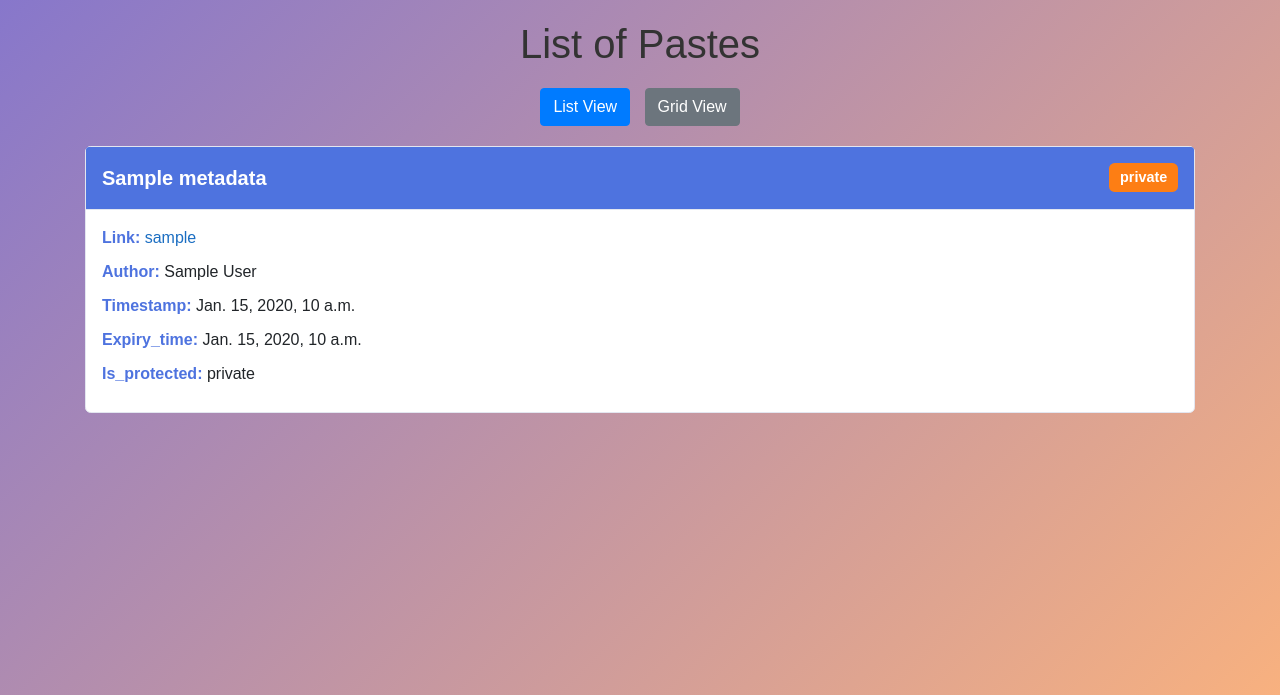
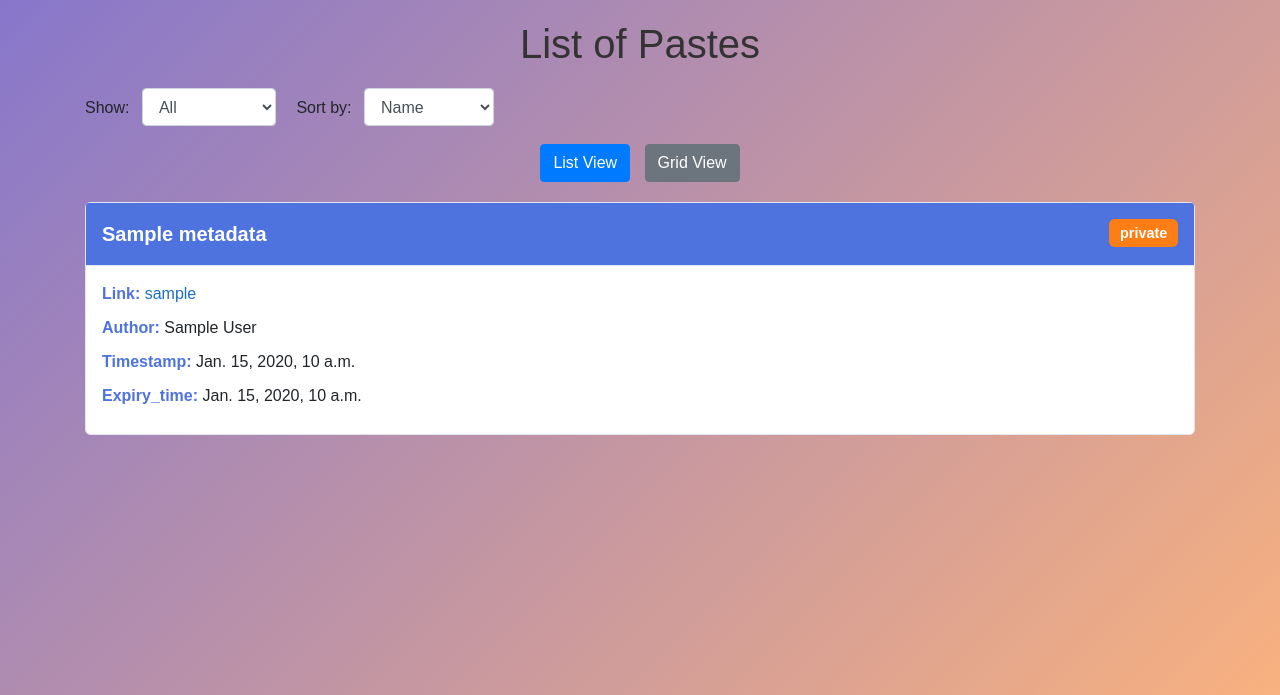
Before and after one commit to zuhoffff/Pastebin-django, a Django app: page /list_pastes in a window 1280 px wide. Shown: the top 695 px of the page. Run offline with Django 5.2, Linux system fonts and the light colour scheme; tables that the repository leaves empty hold one stand-in row (values such as "Sample post"); some libraries are stand-ins or nearby versions.

Commit message:
basic filtering and sorting; issues with time sorting

```diff
--- a/main_app/pastebin_main_app/templates/list_pastes.html
+++ b/main_app/pastebin_main_app/templates/list_pastes.html
@@ -12,13 +12,35 @@
 {% block content %}
 <div class="container">
     <h1>List of Pastes</h1>
+
+    <!-- Filter and Sort Options -->
+    <div class="mb-3">
+        <label for="filter" class="mr-2">Show:</label>
+        <select id="filter" class="form-control mr-3 d-inline-block" style="width: auto;">
+            <option value="all">All</option>
+            <option value="public">Public Only</option>
+            <option value="private">Private Only</option>
+        </select>
+
+        <label for="sort" class="mr-2">Sort by:</label>
+        <select id="sort" class="form-control d-inline-block" style="width: auto;">
+            <option value="name">Name</option>
+            <option value="slug">Slug</option>
+            <option value="timestamp">Timestamp</option>
+            <option value="expiry_time">Expiry Time</option>
+        </select>
+    </div>
+
     <div class="view-toggle">
         <button id="list-view-btn" class="btn btn-primary">List View</button>
         <button id="grid-view-btn" class="btn btn-secondary">Grid View</button>
     </div>
+
     <div id="pastes-container" class="row list-view">
         {% for metadata in metadatas %}
-        <div class="col-md-12 col-lg-4">
+        <div class="col-md-12 col-lg-4 mb-4 paste-item" data-status="{{ metadata.is_protected }}"
+             data-name="{{ metadata.name }}" data-slug="{{ metadata.slug }}"
+             data-timestamp="{{ metadata.timestamp }}" data-expiry-time="{{ metadata.expiry_time }}">
             <div class="card">
                 <div class="card-header">
                     {{ metadata.name }}
@@ -33,13 +55,11 @@
                             <span class="field-name">Link:</span>
                             <a class="link" href="{% url 'check_protection' value %}">{{ value }}</a>
                         </div>
-                        {% elif key != "name" %}
-                            {% if key != "is_proteced" %}
-                            <div class="field">
-                                <span class="field-name">{{ key|capfirst }}:</span>
-                                <span>{{ value }}</span>
-                            </div>
-                            {% endif %}
+                        {% elif key != "name" and key != "is_protected" %}
+                        <div class="field">
+                            <span class="field-name">{{ key|capfirst }}:</span>
+                            <span>{{ value }}</span>
+                        </div>
                         {% endif %}
                     {% endfor %}
                 </div>
@@ -48,17 +68,68 @@
         {% endfor %}
     </div>
 </div>
+
 <!-- Include jQuery -->
 <script src="https://code.jquery.com/jquery-3.5.1.js"></script>
-<!-- Toggle View Script -->
+
+<!-- Client-Side Sorting and Filtering Script -->
 <script>
     $(document).ready(function() {
+        // Toggle View
         $('#list-view-btn').click(function() {
             $('#pastes-container').removeClass('grid-view').addClass('list-view');
         });
         $('#grid-view-btn').click(function() {
             $('#pastes-container').removeClass('list-view').addClass('grid-view');
         });
+
+        // Sorting and Filtering
+        $('#filter').change(function() {
+            filterPastes();
+        });
+
+        $('#sort').change(function() {
+            sortPastes();
+        });
+
+        function filterPastes() {
+            var filterValue = $('#filter').val();
+            $('.paste-item').each(function() {
+                var status = $(this).data('status');
+                if (filterValue === 'all' || status === filterValue) {
+                    $(this).show();
+                } else {
+                    $(this).hide();
+                }
+            });
+        }
+
+        function sortPastes() {
+            var sortValue = $('#sort').val();
+            var items = $('.paste-item').toArray();
+
+            items.sort(function(a, b) {
+                var aValue = $(a).data(sortValue);
+                var bValue = $(b).data(sortValue);
+
+                if (sortValue === 'timestamp' || sortValue === 'expiry_time') {
+                    // Parse datetime strings into JavaScript Date objects
+                    aValue = new Date(aValue);
+                    bValue = new Date(bValue);
+                }
+
+                if (aValue < bValue) return -1;
+                if (aValue > bValue) return 1;
+                return 0;
+            });
+
+            // Append sorted items back to the container
+            $('#pastes-container').html(items);
+        }
+
+        // Initial sort and filter
+        sortPastes();
+        filterPastes();
     });
 </script>
 {% endblock %}
```
Also changed, not shown: main_app/pastebin_main_app/list_pastes/list_pastes_view.py (+7 -1 lines).
